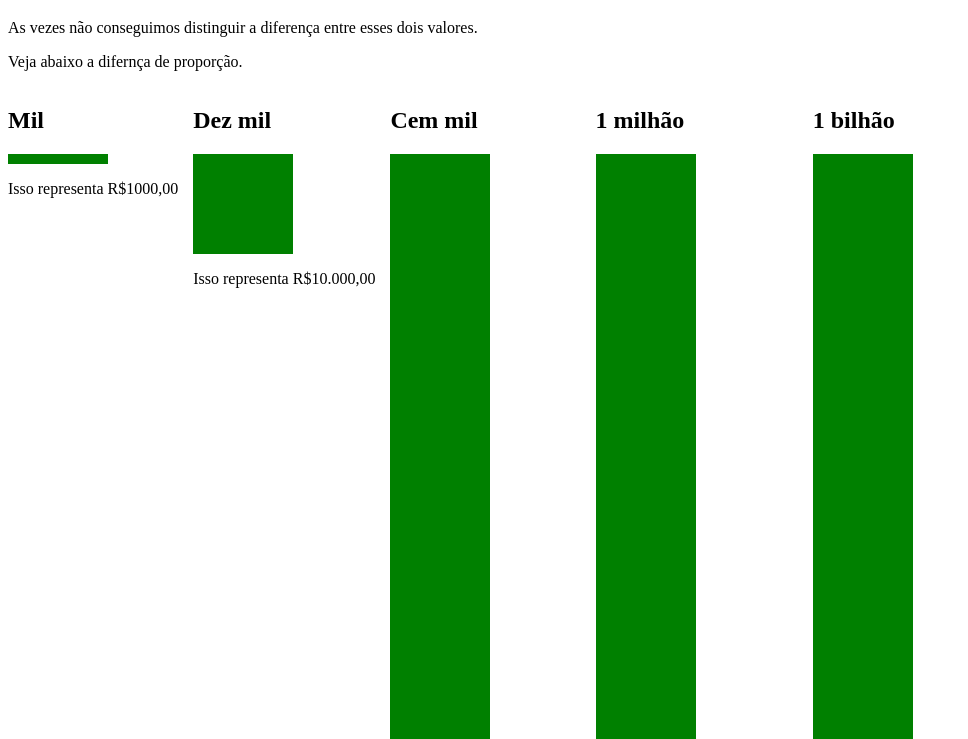
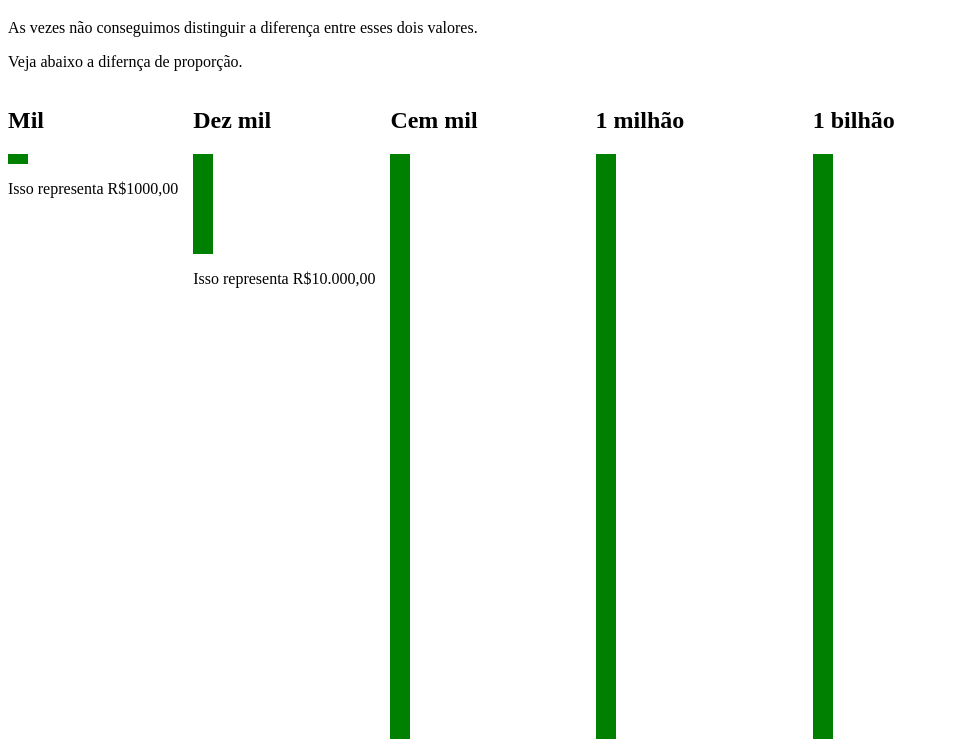
Before and after one commit to WemmersonAlb/OneBillion, a plain HTML site: page index.html in a window 1280 px wide. Shown: the part 61-800 px from the top of the page, without its empty margins (0-968 px from the left). Drawn offline with Linux system fonts and the light colour scheme.

Commit message:
Add files
Adicionado página CSS, e pequenas altereações.

```diff
--- a/index.html
+++ b/index.html
@@ -5,39 +5,9 @@
         <meta http-equiv="X-UA-Compatible" content="IE=edge">
         <meta name="viewport" content="width=device-width, initial-scale=1.0">
         <title>One Billion</title>
-        <style>
-            #mil{
-                width:100px;
-                height:10px;
-                background-color: green;
-            }
-            #dezmil{
-                width:100px;
-                height:100px;
-                background-color: green;
-            }
-            #cemmil{
-                width:100px;
-                height:1000px;
-                background-color: green;
-            }
-            #milhao{
-                width:100px;
-                height:10000px;
-                background-color: green;
-            }
-            #bilhao{
-                width:100px;
-                height:10000000px;
-                background-color: green;
-            }
-            .container-flex{
-                display:flex;
-            }
-            .item-flex{
-                margin-right: 15px;
-            }
-        </style>
+        <link rel="stylesheet" type="text/css" href="style.css">
+        <meta name="description" content="O objetivo desta página é demonstrar visualmente a diferença de valores entre R$1.000,00 (um mil) e R$1.000.000.000,00 (um bilhão), e trazer uma reflexão sobre onde estamos no mapa da desigualdade.">
+        <meta name="keywords" content="bilhão, milhão, mil, salário, captalismo, desigualdade, valores">
     </head>
     <body>
         <header>
--- /dev/null
+++ b/style.css
@@ -0,0 +1,31 @@
+#mil{
+    width:20px;
+    height:10px;
+    background-color: green;
+}
+#dezmil{
+    width:20px;
+    height:100px;
+    background-color: green;
+}
+#cemmil{
+    width:20px;
+    height:1000px;
+    background-color: green;
+}
+#milhao{
+    width:20px;
+    height:10000px;
+    background-color: green;
+}
+#bilhao{
+    width:20px;
+    height:10000000px;
+    background-color: green;
+}
+.container-flex{
+    display:flex;
+}
+.item-flex{
+    margin-right: 15px;
+}
```
Also changed, not shown: 1 other file.
